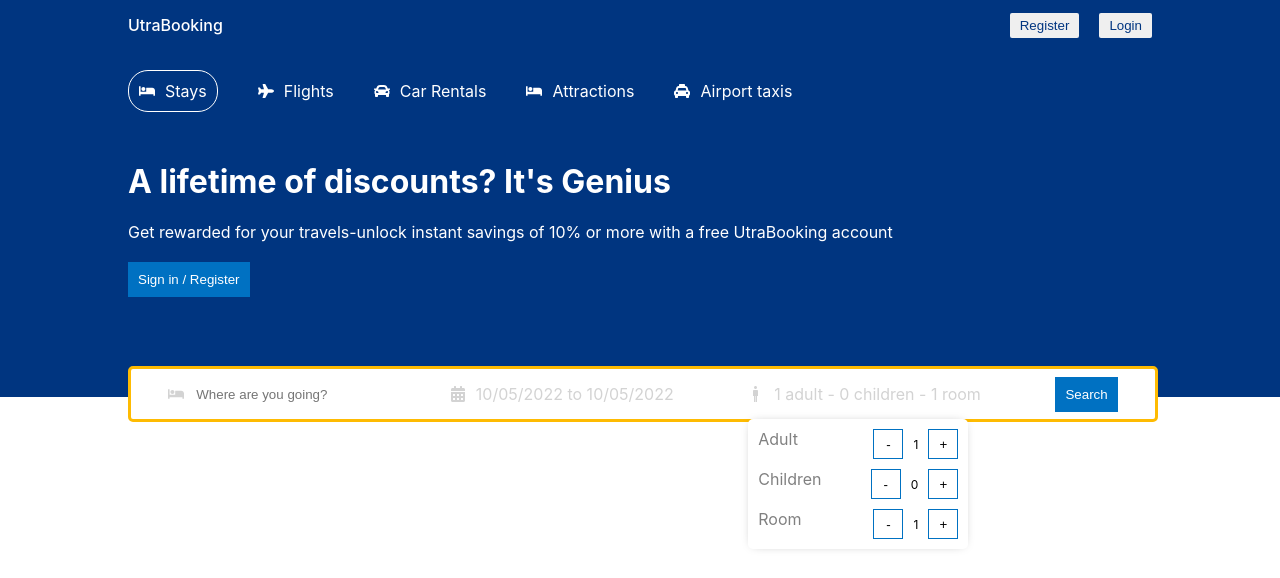
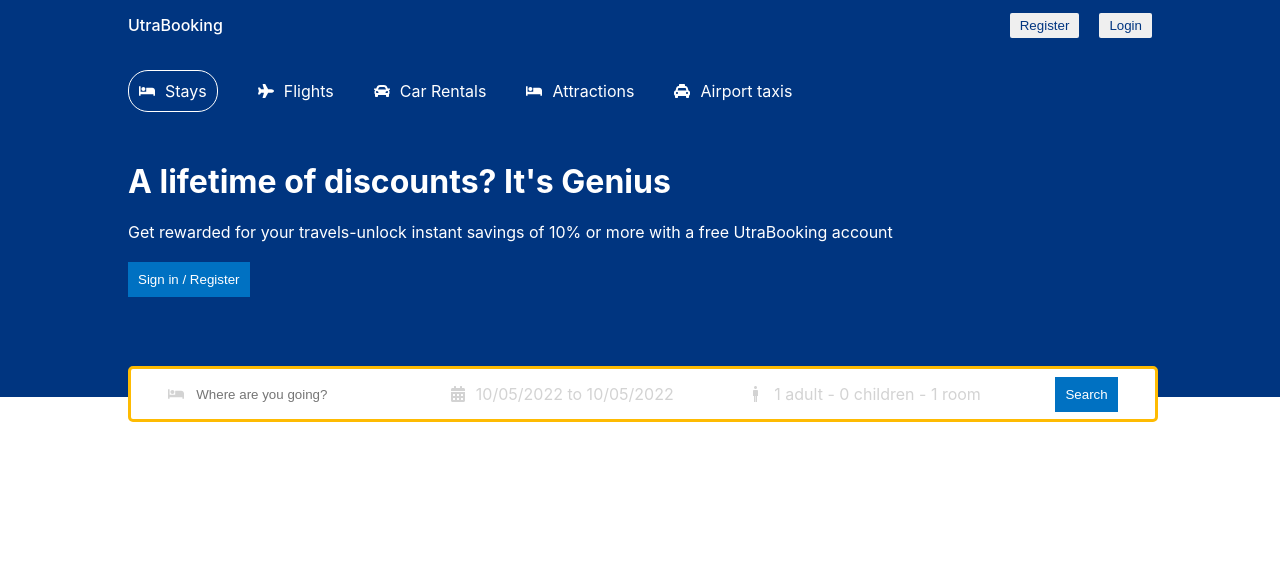
Before and after one commit to honordevop/Hotel_Booking_WebApp, a React (Create React App) app: page / in a window 1280 px wide. Shown: the top 578 px of the page. Built offline with nearby package versions, Linux system fonts and the light colour scheme.

Commit message:
Code: booking option(Adult, Children and Room) implementation completed

```diff
--- a/src/components/header/Header.jsx
+++ b/src/components/header/Header.jsx
@@ -96,13 +96,13 @@ const Header = () => {
 
                     <div className="headerSearchItem">
                         <ImMan className="headerIcon" />
-                        <span className="headerSearchText">{`${options.adult} adult - ${options.children} children - ${options.room} room`}</span>
+                        <span className="headerSearchText" onClick={()=> setOpenOptions(!openOptions)}>{`${options.adult} adult - ${options.children} children - ${options.room} room`}</span>
 
-                        <div className="options">
+                        {openOptions && <div className="options">
                             <div className="optionItem">
                                 <span className="optionText">Adult</span>
                                 <div className="optionCounter">
-                                <button className="optionCounterButton" onClick={()=>handleOption("adult", "d")}>-</button>
+                                <button disabled={options.adult <=0 } className="optionCounterButton" onClick={()=>handleOption("adult", "d")}>-</button>
                                 <span className="optionCounterNumber">{options.adult}</span>
                                 <button className="optionCounterButton" onClick={()=>handleOption("adult", "i")}>+</button>
                                 </div>
@@ -111,7 +111,7 @@ const Header = () => {
                             <div className="optionItem">
                                 <span className="optionText">Children</span>
                                 <div className="optionCounter">
-                                <button className="optionCounterButton" onClick={()=>handleOption("children", "d")}>-</button>
+                                <button disabled={options.children <=0 } className="optionCounterButton" onClick={()=>handleOption("children", "d")}>-</button>
                                 <span className="optionCounterNumber">{options.children}</span>
                                 <button className="optionCounterButton" onClick={()=>handleOption("children", "i")}>+</button>
                                 </div>
@@ -120,12 +120,12 @@ const Header = () => {
                             <div className="optionItem">
                                 <span className="optionText">Room</span>
                                 <div className="optionCounter">
-                                <button className="optionCounterButton" onClick={()=>handleOption("room", "d")}>-</button>
+                                <button disabled={options.room <=0 } className="optionCounterButton" onClick={()=>handleOption("room", "d")}>-</button>
                                 <span className="optionCounterNumber">{options.room}</span>
                                 <button className="optionCounterButton" onClick={()=>handleOption("room", "i")}>+</button>
                                 </div>
                             </div>
-                        </div>
+                        </div>}
                     </div>
 
                     <div className="headerSearchItem">
--- a/src/components/header/header.css
+++ b/src/components/header/header.css
@@ -114,3 +114,7 @@
     cursor: pointer;
     background-color: white;
 }
+
+.optionCounterButton:disabled{
+    cursor:not-allowed;
+}
```
